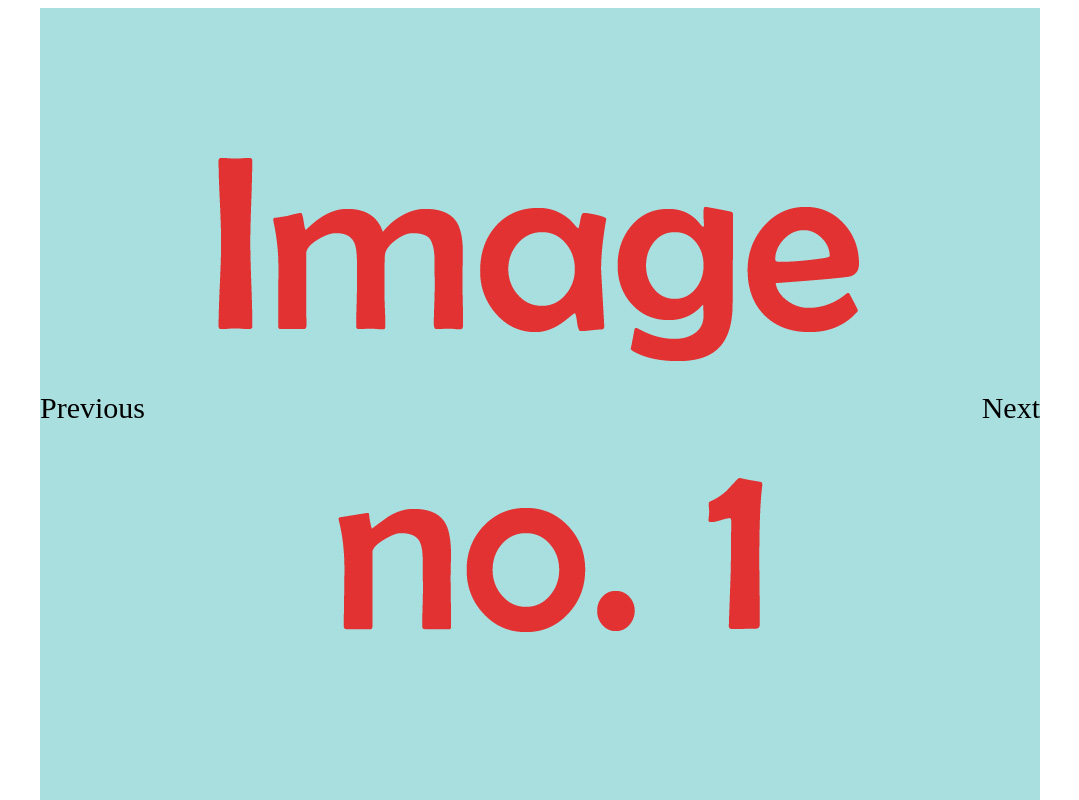
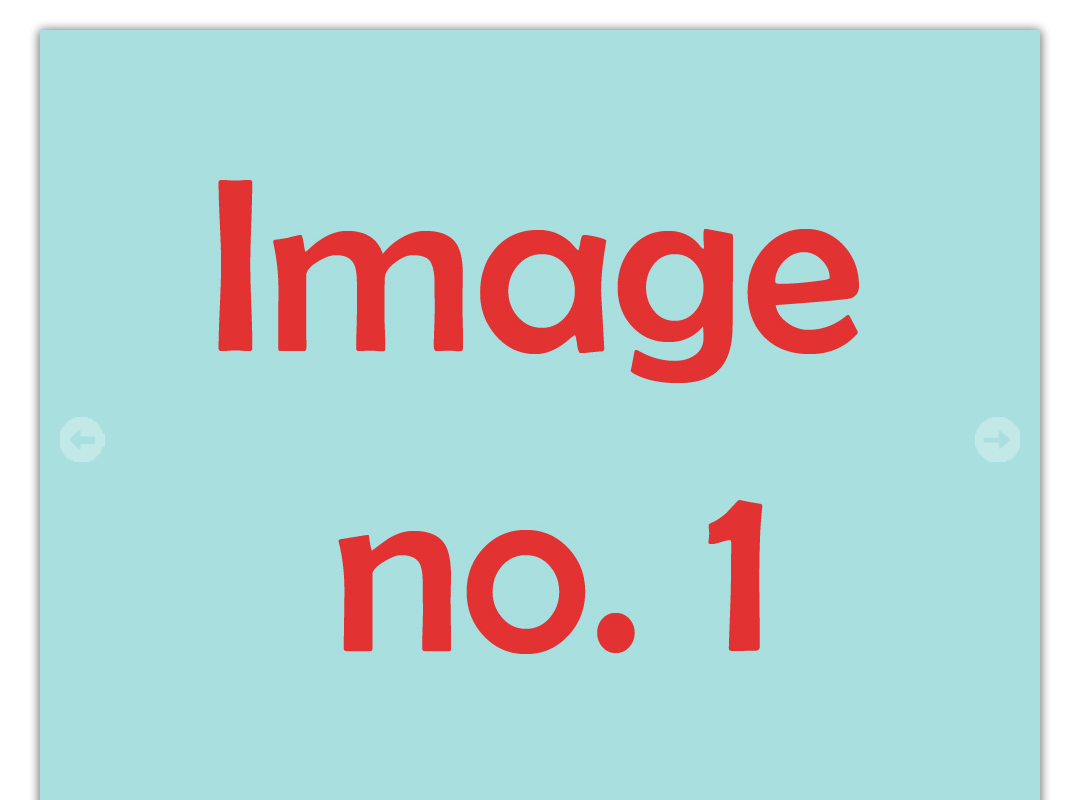
Before and after one commit to ikushum/jquery-image-slider, a plain HTML site: page index.html in a window 1280 px wide. Shown: the top 800 px of the page, without its empty margins (100-1179 px from the left). Drawn offline with nearby package versions, Linux system fonts and the light colour scheme.

Commit message:
Improved User Experience

```diff
--- a/ikushum_image_slider.js
+++ b/ikushum_image_slider.js
@@ -4,7 +4,20 @@ var loop;
 
 $(document).ready(function(){
 	$("img#ikushum_image_1").show();
-	total_image = $("#ikushum_image_slider img").length;
+
+	total_image = $("#ikushum_image_slider img.ikushum_image").length;
+
+	$(".arrow").hover(function(){
+		$(this).stop(true,true).toggleClass('arrow_hover',250);
+	});
+
+    $(document).keydown(function (e){
+    	if(e.keyCode==39) //right key
+    		next();
+    	if(e.keyCode==37) //left key
+    		prev();
+	});
+
 	startslideshow();
 });
 
@@ -22,19 +35,19 @@ function startslideshow(){
 };
 
 function slide_forward(){
-		$("img#ikushum_image_"+img_number).hide('slide',{direction:'left'},1000);
-		$("img#ikushum_image_"+new_img_number).show('slide',{direction:'right'},1000);
+		$("img#ikushum_image_"+img_number).stop(true,true).fadeOut(1000);
+		$("img#ikushum_image_"+new_img_number).stop(true,true).fadeIn(1000);
 		 img_number=new_img_number;
 };
 
 function slide_backward(){
-		$("img#ikushum_image_"+img_number).hide('slide',{direction:'right'},1000);
-		$("img#ikushum_image_"+new_img_number).show('slide',{direction:'left'},1000);
+		$("img#ikushum_image_"+img_number).stop(true,true).fadeOut(1000);
+		$("img#ikushum_image_"+new_img_number).stop(true,true).fadeIn(1000);
  		img_number=new_img_number;
 };
 
 function next(){
-	stoploop();
+	window.clearInterval(loop);
 	if(img_number==total_image)
 		new_img_number=1;
 	else
@@ -44,16 +57,11 @@ function next(){
 }
 
 function prev(){
-	stoploop();
+	window.clearInterval(loop);
 	if(img_number==1)
 		new_img_number=total_image;
 	else
 		new_img_number=img_number-1;
 	slide_backward();
 	startslideshow();
-
 }
-
-function stoploop(){
-	window.clearInterval(loop);
-}
--- a/index.html
+++ b/index.html
@@ -15,8 +15,10 @@
 		<img class="ikushum_image" id="ikushum_image_1" src="img/img1.jpg">
 		<img class="ikushum_image" id="ikushum_image_2" src="img/img2.jpg">
 		<img class="ikushum_image" id="ikushum_image_3" src="img/img3.jpg">
-		<a id="next" onclick="next(); return false;"> Next </a>
-		<a id="prev" onclick="prev(); return false;"> Previous </a>
+
+		<img src="img/arrow_next.png" id="arrow_next" class="arrow" onclick="next()">
+		<img src="img/arrow_prev.png" id="arrow_prev" class="arrow" onclick="prev()">
+
 	</div>
 
 <h1 style="text-align:center"> This is a beautifull looking image slider. </h1>
--- a/style.css
+++ b/style.css
@@ -1,25 +1,35 @@
 #ikushum_image_slider{
 	overflow: hidden;
 	width:1000px;
-	height:850px;
-	margin:0px auto;
+	height:859px;
+	margin:30px auto;
+	box-shadow: 0 1px 10px 0 #818181,0 1px 10px 0 #ababab;
 }
+
 img.ikushum_image{
 	position: absolute;
 	display: none;
 }
 
-a{
+.arrow{
 	position: relative;
-	font-size:30px;
 	cursor:pointer;
+	width:45px;
+	height:45px;
+	opacity:0.3;
 }
 
-a#next{
+.arrow_hover{
+	opacity:0.8;
+}
+
+#arrow_next{
 	float:right;
 	top:45%;
+	right:2%;
 }
 
-a#prev{
+#arrow_prev{
 	top:45%;
+	left:2%;
 }
```
Also changed, not shown: img/arrow_next.png (added), img/arrow_prev.png (added).
